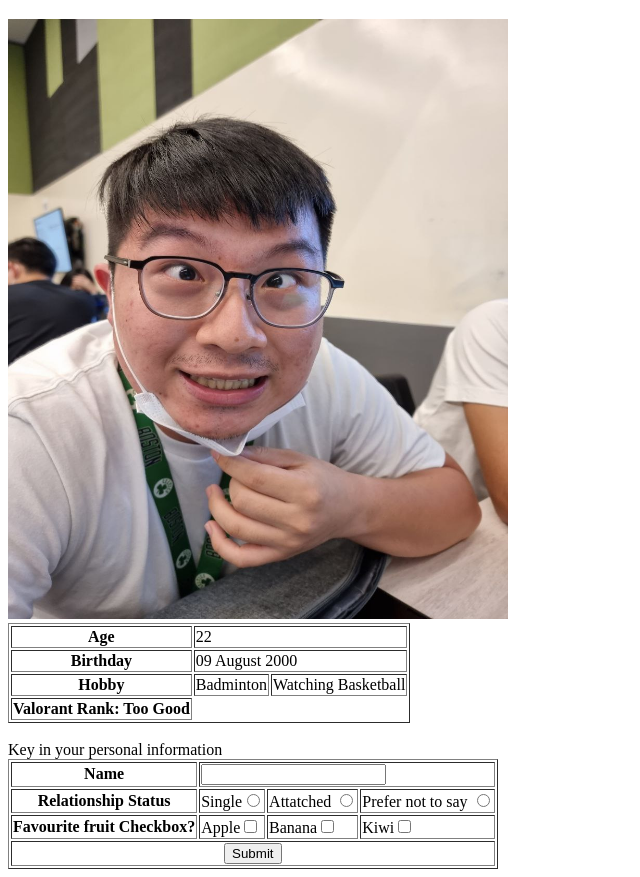
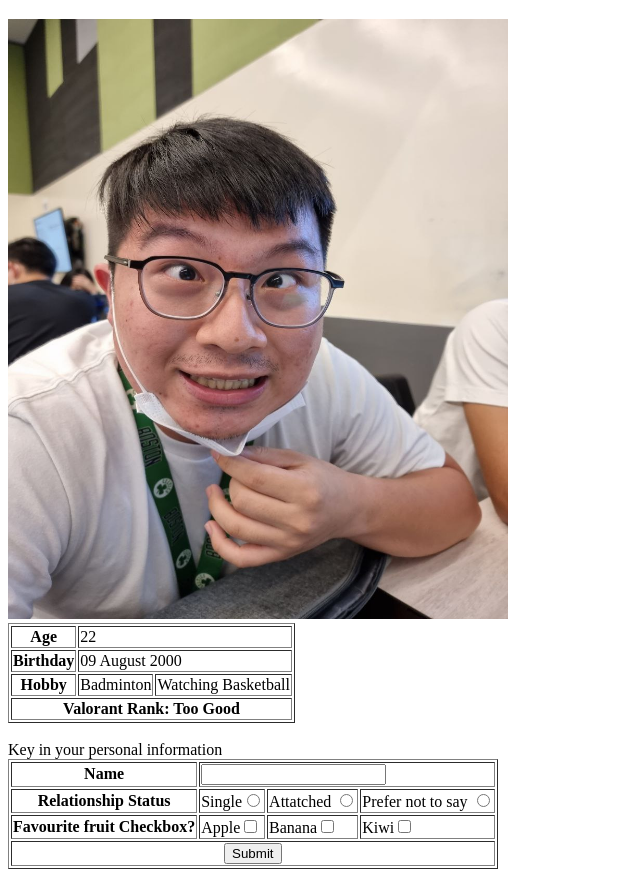
Before and after one commit to jordian-renaldi/jordian-renaldi.github.io, a plain HTML site: page index.html in a window 1280 px wide. Shown: the part 61-938 px from the top of the page, without its empty margins (0-640 px from the left). Drawn offline with Linux system fonts and the light colour scheme.

Commit message:
Version 1.1.4
Refixed valorant rank row from rowspan to colspan

```diff
--- a/index.html
+++ b/index.html
@@ -26,7 +26,7 @@
             <td>Watching Basketball</td>
         </tr>
         <tr>
-            <th rowspan="3">Valorant Rank: Too Good</th>
+            <th colspan="3">Valorant Rank: Too Good</th>
         </tr>
     </table>
     <br>
```
